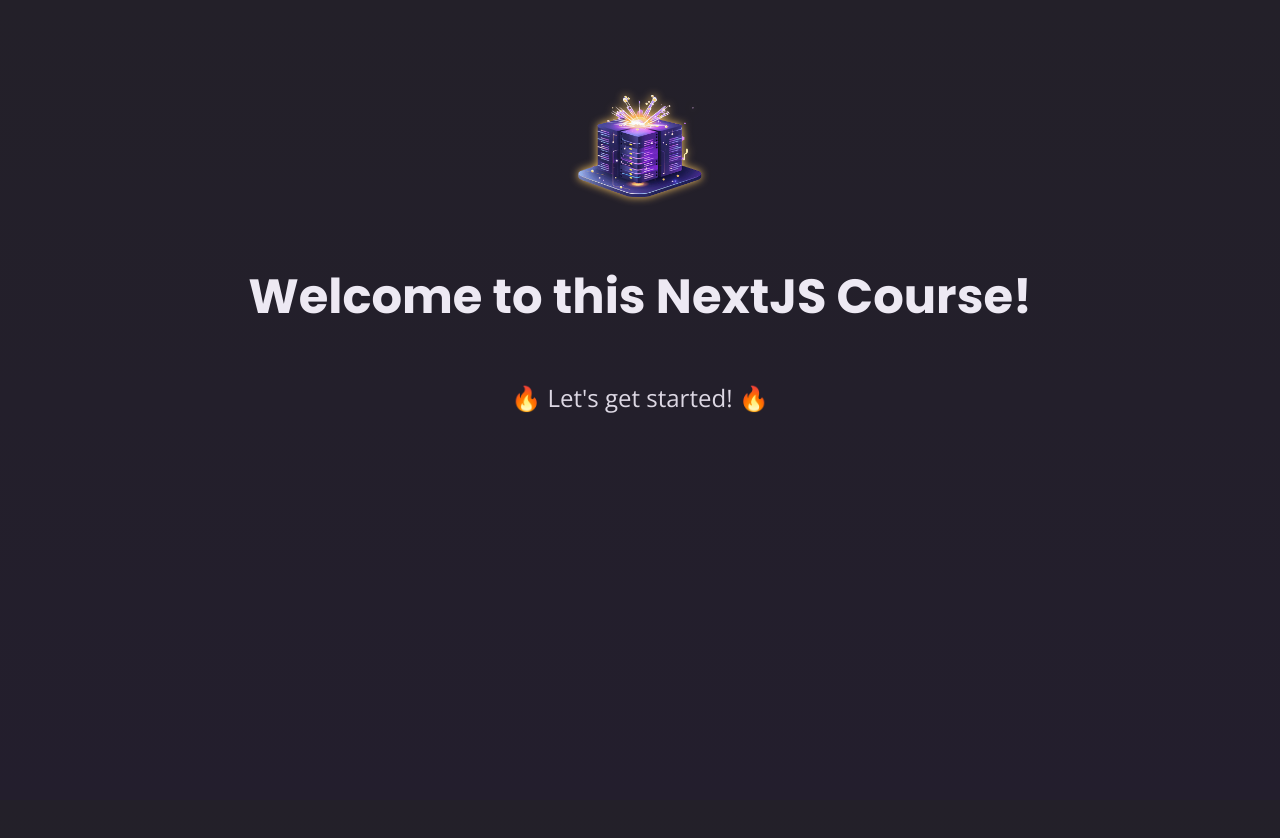
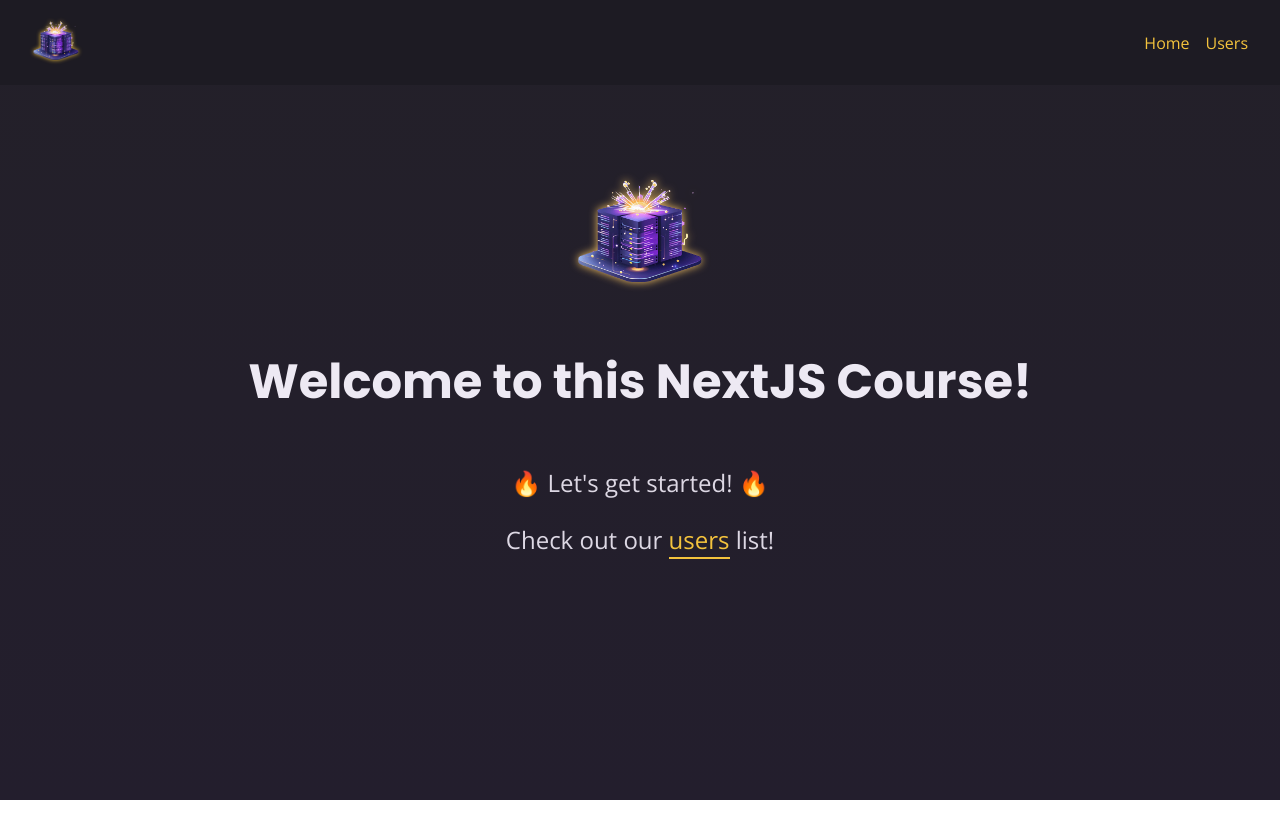
Before and after one commit to mingwangrrc/nextjs_starting_project, a Next.js app: page / in a window 1280 px wide. Shown: the top 838 px of the page. After the commit the page ends 800 px from the top, so only its background shows below. Built offline with nearby package versions, Linux system fonts and the light colour scheme.

Commit message:
Add users page and header navigation

```diff
--- a/app/layout.js
+++ b/app/layout.js
@@ -1,4 +1,5 @@
 import './globals.css'
+import MainHeader from '@/components/main-header';
 
 export const metadata = {
   title: 'NextJS Course App',
@@ -8,7 +9,10 @@
 export default function RootLayout({ children }) {
   return (
     <html lang="en">
-      <body>{children}</body>
+      <body>
+        <MainHeader />
+        {children}
+      </body>
     </html>
   );
 }
--- a/app/page.js
+++ b/app/page.js
@@ -4,6 +4,9 @@
       <img src="/logo.png" alt="A server surrounded by magic sparkles." />
       <h1>Welcome to this NextJS Course!</h1>
       <p>🔥 Let&apos;s get started! 🔥</p>
+      <p>
+        Check out our <a href="/users">users</a> list!
+      </p>
     </main>
   );
 }
--- /dev/null
+++ b/components/main-header.js
@@ -0,0 +1,24 @@
+import Link from 'next/link';
+import classes from './main-header.module.css';
+
+export default function MainHeader() {
+  return (
+    <header className={classes.header}>
+      <div className={classes.logo}>
+        <Link href="/">
+          <img src="/logo.png" alt="NextJS Logo" />
+        </Link>
+      </div>
+      <nav>
+        <ul>
+          <li>
+            <Link href="/">Home</Link>
+          </li>
+          <li>
+            <Link href="/users">Users</Link>
+          </li>
+        </ul>
+      </nav>
+    </header>
+  );
+}
--- /dev/null
+++ b/components/main-header.module.css
@@ -0,0 +1,31 @@
+.header {
+  display: flex;
+  align-items: center;
+  justify-content: space-between;
+  padding: 1rem 2rem;
+  background: #1d1b23;
+}
+
+.logo img {
+  height: 3rem;
+  width: 3rem;
+  filter: drop-shadow(0 0 2px #f4c33d);
+}
+
+nav ul {
+  display: flex;
+  list-style: none;
+  margin: 0;
+  padding: 0;
+  gap: 1rem;
+}
+
+nav a {
+  color: #f4c33d;
+  text-decoration: none;
+}
+
+nav a:hover,
+nav a:active {
+  color: #bd3df4;
+}
```
Also changed, not shown: app/users/page.js (added, +31 -0 lines), app/globals.css (line endings or trailing spaces).
